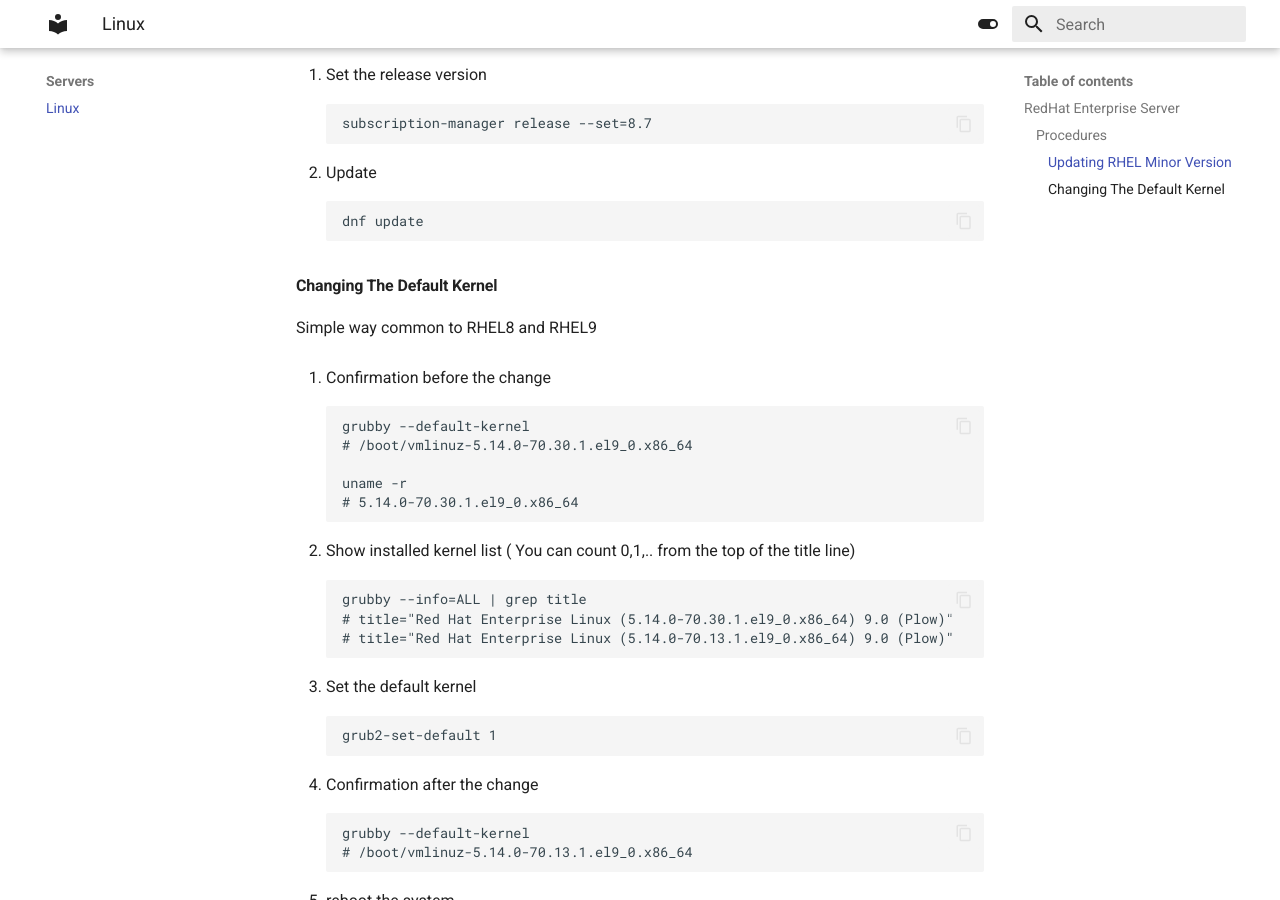
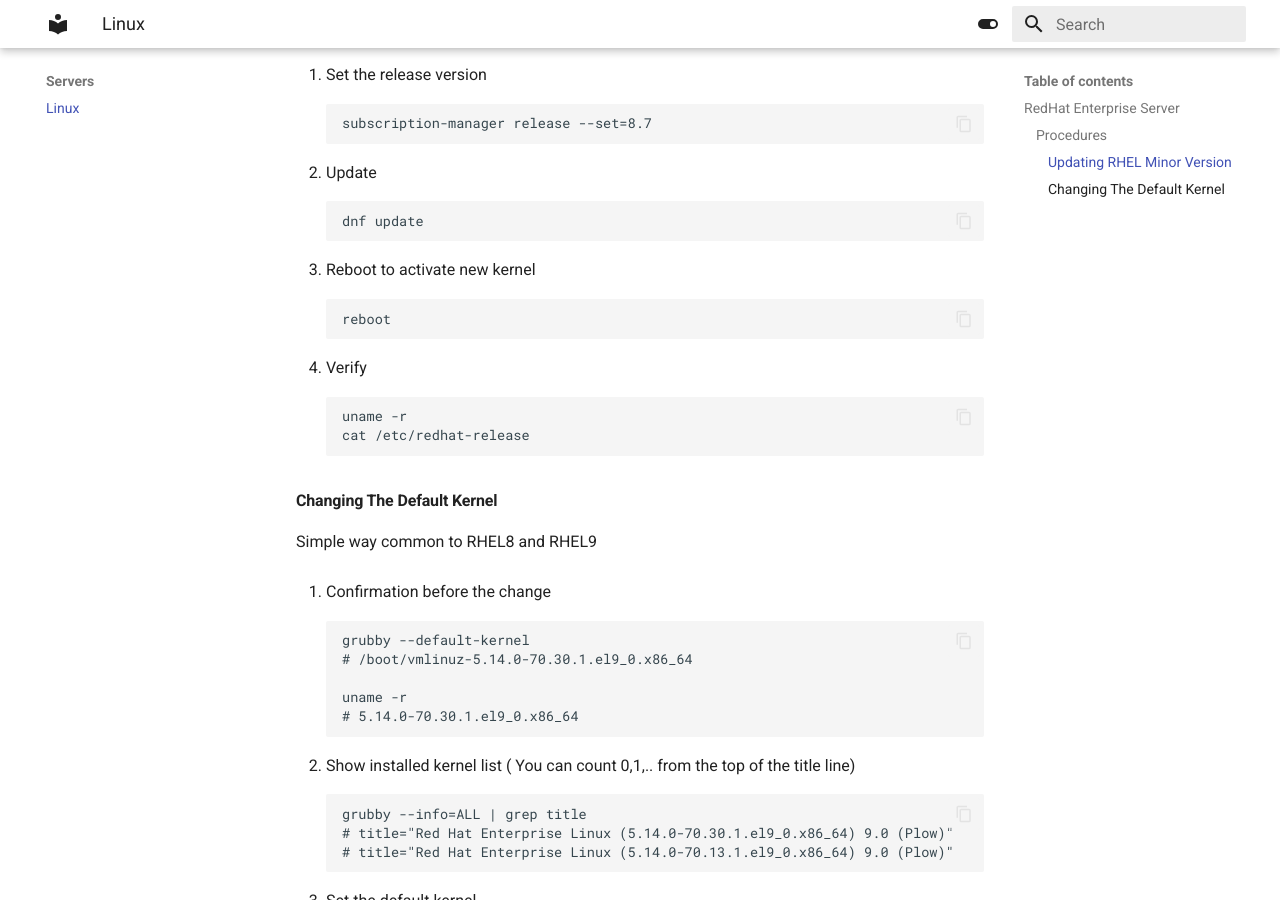
Before and after one commit to rickkoe/worknotes, an MkDocs documentation site: the page built from docs/Servers/linux.md, in a window 1280 px wide and 900 px high, scrolled down 313 px. Built offline with MkDocs 1.6.1 and Material for MkDocs 9.7.7, drawn with Linux system fonts in a browser that asks for light colours.

Commit message:
update rhel upgrade

```diff
--- a/docs/Servers/linux.md
+++ b/docs/Servers/linux.md
@@ -11,6 +11,15 @@
 1. Update
 
         dnf update
+
+1. Reboot to activate new kernel
+
+        reboot
+
+1. Verify
+
+        uname -r
+        cat /etc/redhat-release
 
 #### Changing The Default Kernel
 
```
